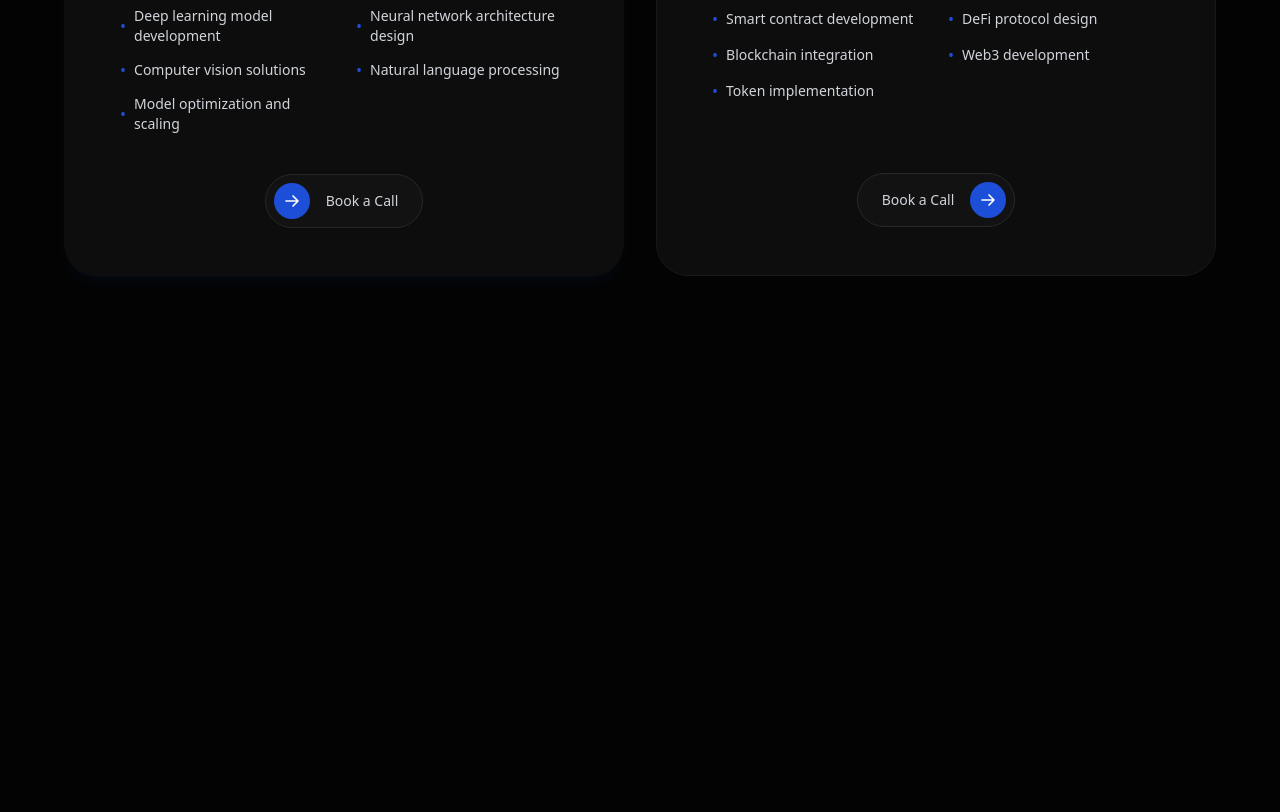
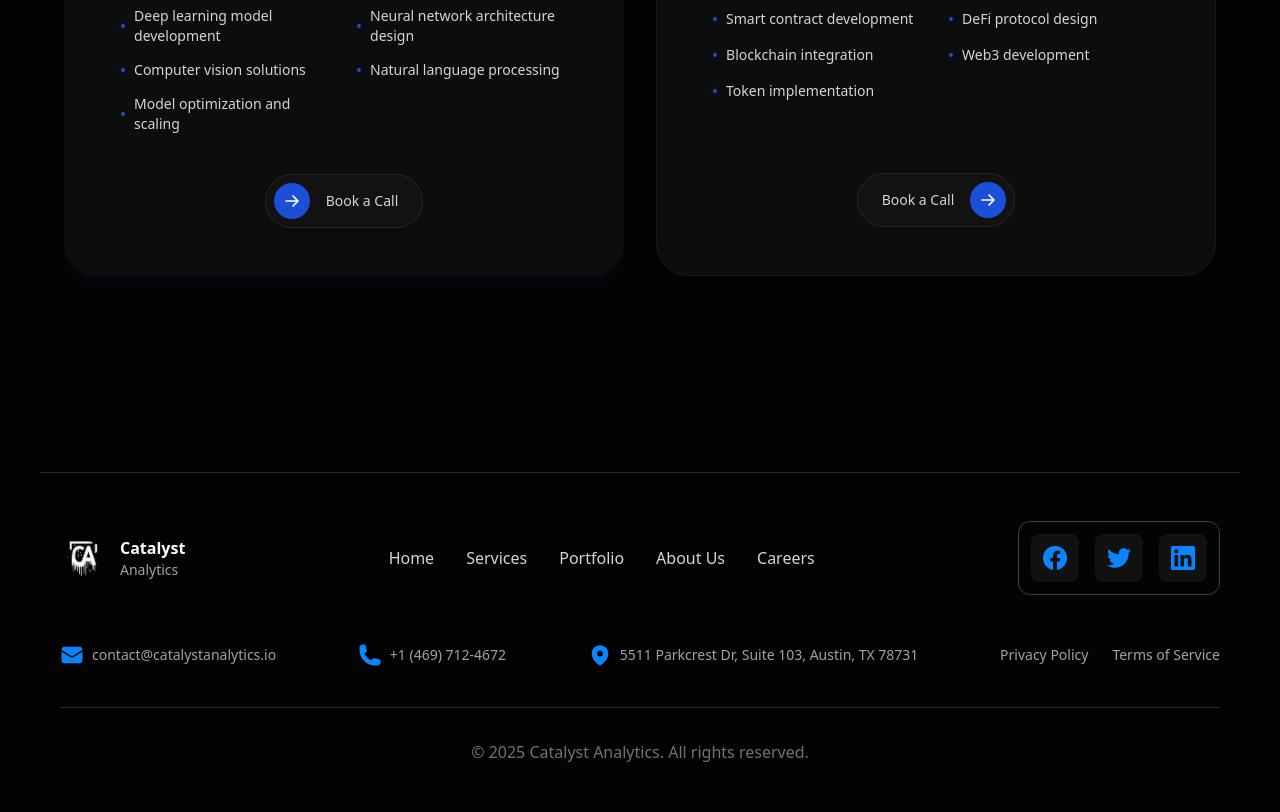
Before and after one commit to dxaylo-ux/week-3-exam, a website: page index2.html in a window 1280 px wide. Shown: the part 2821-3633 px from the top of the page. Before the commit the page ends 3193 px from the top, so only its background shows below. Drawn offline with nearby package versions, Linux system fonts and the light colour scheme.

Commit message:
footer pro2

```diff
--- a/index2.html
+++ b/index2.html
@@ -391,5 +391,79 @@ Enterprise-grade infrastructure for deploying and managing ML models in producti
     </div>
 </section>
 
+<footer class="border-t border-gray-800 mt-[100px] text-white py-12 max-w-[1200px] m-auto">
+    <div class="max-w-7xl mx-auto px-5">
+
+        <div class="flex flex-col lg:flex-row justify-between items-center gap-10">
+
+
+            <div class="flex items-center gap-3">
+                <img src="img/4b9445e06bbe30eb2f62d7e79ed0635620c15138 (1).png" alt="" class="w-12">
+                <div>
+                    <h2 class="font-bold">Catalyst</h2>
+                    <p class="text-gray-400 text-sm">Analytics</p>
+                </div>
+            </div>
+
+
+            <ul class="flex flex-wrap gap-8 text-gray-300">
+                <li><a href="#" class="hover:text-blue-500">Home</a></li>
+                <li><a href="#" class="hover:text-blue-500">Services</a></li>
+                <li><a href="#" class="hover:text-blue-500">Portfolio</a></li>
+                <li><a href="#" class="hover:text-blue-500">About Us</a></li>
+                <li><a href="#" class="hover:text-blue-500">Careers</a></li>
+            </ul>
+
+
+            <div class="border border-gray-700 rounded-xl p-3 flex gap-4">
+
+                <a href="#" class="w-12 h-12 rounded-lg bg-[#111] flex justify-center items-center text-blue-500 text-xl hover:bg-blue-500 hover:text-white duration-300">
+                   <img src="img/Vector (30).png" alt="">
+                </a>
+
+                <a href="#" class="w-12 h-12 rounded-lg bg-[#111] flex justify-center items-center text-blue-500 text-xl hover:bg-blue-500 hover:text-white duration-300">
+                    <img src="img/Icon (21).png" alt="">
+                </a>
+
+                <a href="#" class="w-12 h-12 rounded-lg bg-[#111] flex justify-center items-center text-blue-500 text-xl hover:bg-blue-500 hover:text-white duration-300">
+                    <img src="img/Icon (22).png" alt="">
+                </a>
+
+            </div>
+
+        </div>
+
+
+        <div class="flex flex-wrap justify-between items-center gap-6 mt-12 text-gray-400 text-sm">
+
+            <div class="flex items-center gap-2">
+                <img src="img/Icon (23).png" alt="">
+                <span>contact@catalystanalytics.io</span>
+            </div>
+
+            <div class="flex items-center gap-2">
+                <img src="img/Icon (24).png" alt="">
+                <span>+1 (469) 712-4672</span>
+            </div>
+
+            <div class="flex items-center gap-2">
+               <img src="img/Icon (25).png" alt="">
+                <span>5511 Parkcrest Dr, Suite 103, Austin, TX 78731</span>
+            </div>
+
+            <div class="flex gap-6">
+                <a href="#" class="hover:text-white">Privacy Policy</a>
+                <a href="#" class="hover:text-white">Terms of Service</a>
+            </div>
+
+        </div>
+
+        <div class="text-center text-gray-500 mt-10 border-t border-gray-800 pt-8">
+            © 2025 Catalyst Analytics. All rights reserved.
+        </div>
+
+    </div>
+</footer>
+
 </body>
 </html>
```
